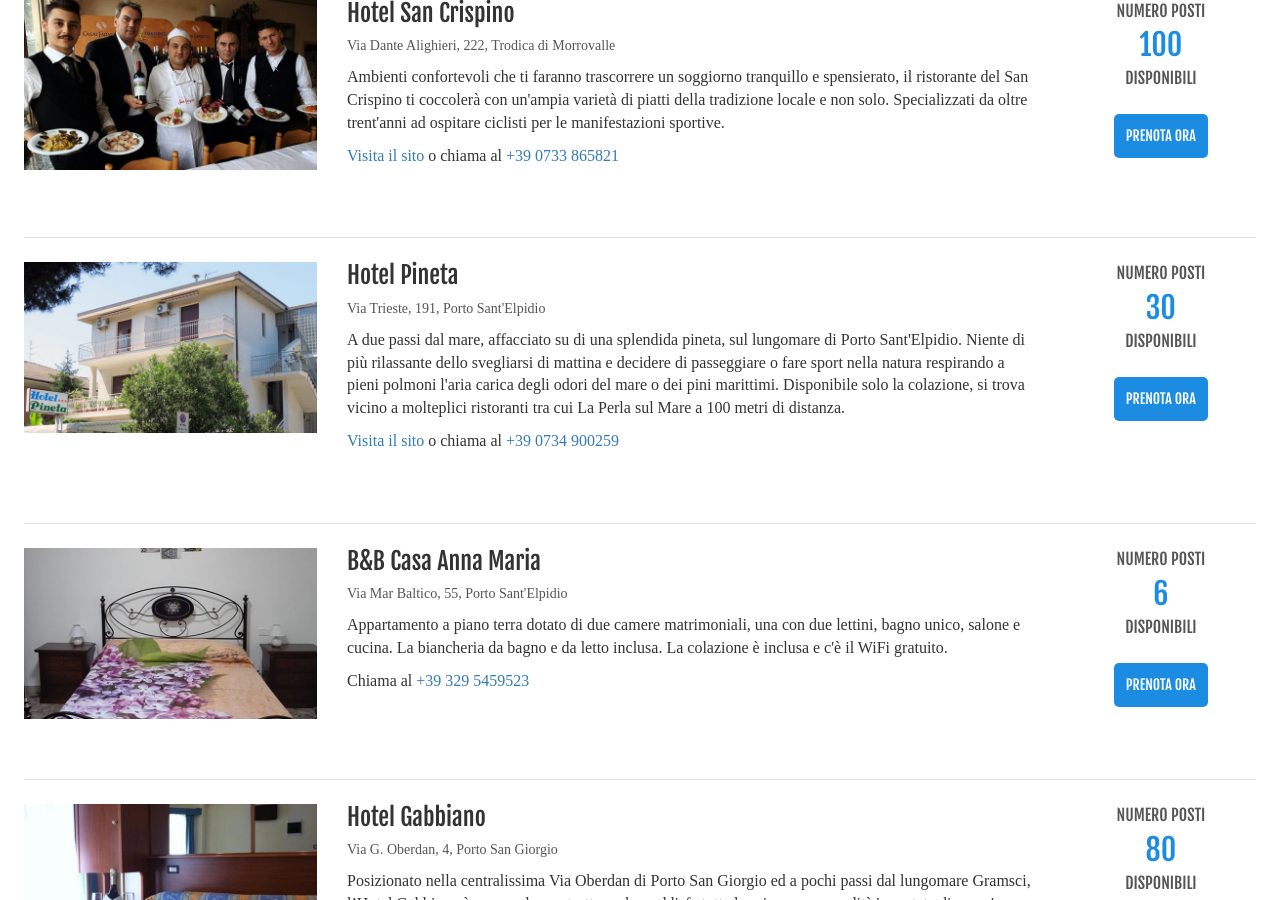
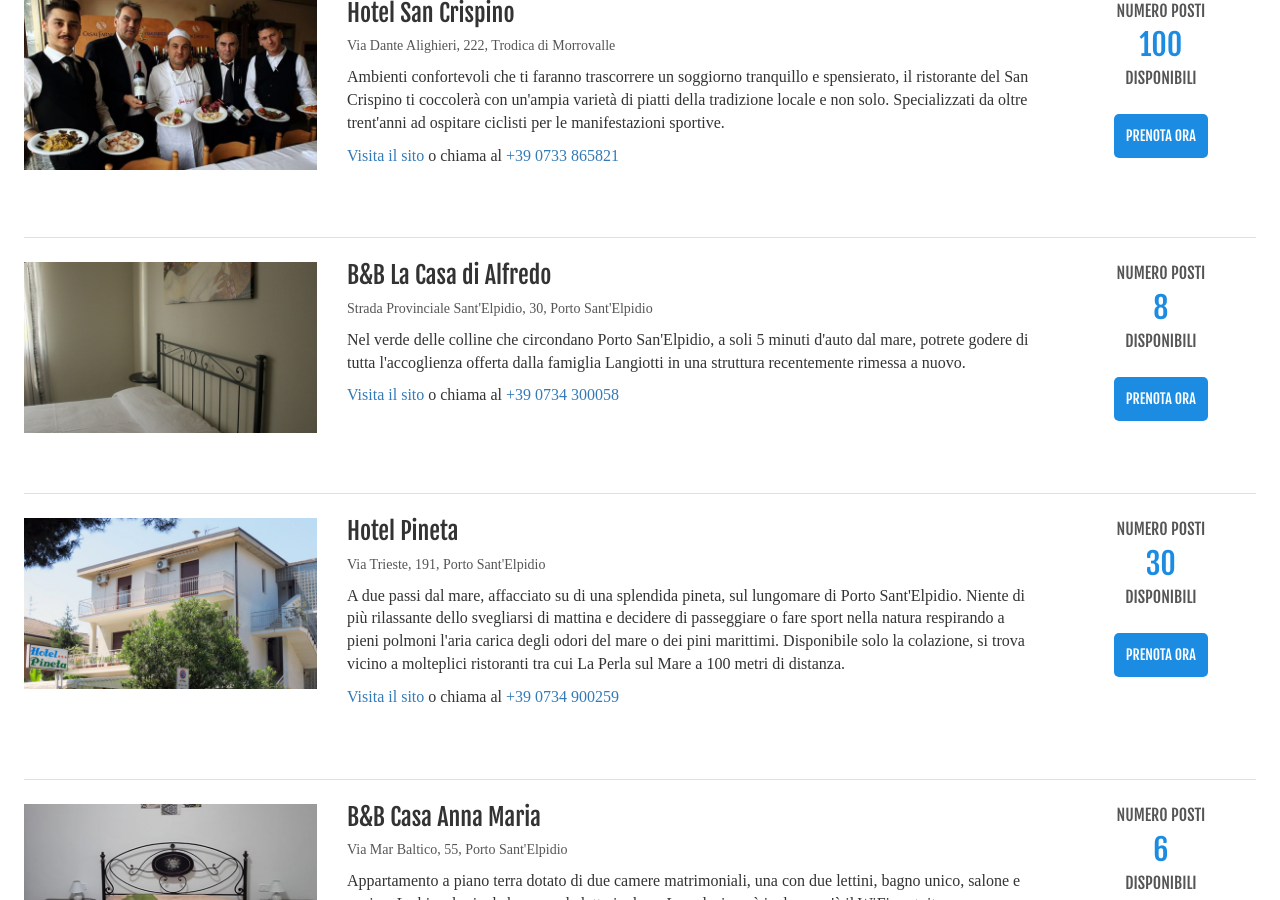
Before and after one commit to indifferentalex/giovanissimi_2017, a Jekyll site: the page built from hotels.html, in a window 1280 px wide and 900 px high, scrolled down 2956 px. Built offline with Jekyll 4.4.1, drawn with Linux system fonts in a browser that asks for light colours; nearby versions of some CDN libraries; some web fonts are replaced.

Commit message:
B and B casa di alfredo

```diff
--- a/hotels.html
+++ b/hotels.html
@@ -171,6 +171,24 @@
 		--><div class="col-sm-2 side-info-column">
 			<p>NUMERO POSTI</p>
 			<h2>100</h2>
+			<p>DISPONIBILI</p>
+			<a href="#prenotare"><div class="book-button">PRENOTA ORA</div></a>
+		</div>
+	</div>
+
+	<div class="row listing top-border">
+		<div class="col-sm-3 image-column">
+			<img src="{{ site.baseurl }}/assets/images/b_and_b_casa_di_alfredo.jpg"/>
+		</div>
+		<div class="col-sm-7 main-info-column">
+			<h3>B&B La Casa di Alfredo</h3>
+			<p class="address">Strada Provinciale Sant'Elpidio, 30, Porto Sant'Elpidio</p>
+			<p>Nel verde delle colline che circondano Porto San'Elpidio, a soli 5 minuti d'auto dal mare, potrete godere di tutta l'accoglienza offerta dalla famiglia Langiotti in una struttura recentemente rimessa a nuovo.</p>
+			<p><a href="http://www.lacasadialfredo.it/index.html">Visita il sito</a> o chiama al <a href="tel:+390734300058">+39 0734 300058</a></p>
+		</div><!--
+		--><div class="col-sm-2 side-info-column">
+			<p>NUMERO POSTI</p>
+			<h2>8</h2>
 			<p>DISPONIBILI</p>
 			<a href="#prenotare"><div class="book-button">PRENOTA ORA</div></a>
 		</div>
```
Also changed, not shown: assets/images/b_and_b_casa_di_alfredo.jpg (added).
